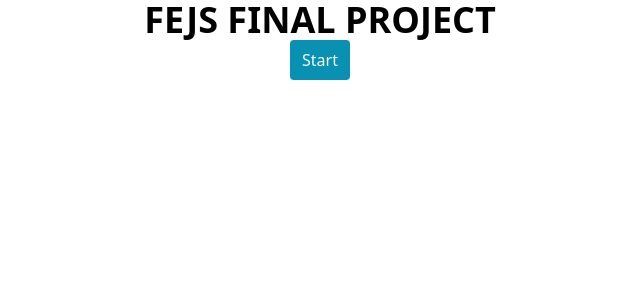
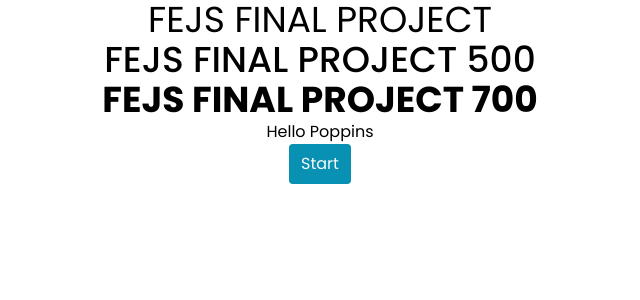
Before and after one commit to mfarrass/finalproject-fejs2, a React (Create React App) app: page / in a window 1280 px wide. Shown: the top 300 px of the page, without its empty margins (320-960 px from the left). Built offline with nearby package versions, Linux system fonts and the light colour scheme.

Commit message:
Penyesuaian Font

```diff
--- a/public/index.html
+++ b/public/index.html
@@ -8,6 +8,12 @@
     <meta
       name="description"
       content="Web site created using create-react-app"
+    />
+    <link rel="preconnect" href="https://fonts.googleapis.com" />
+    <link rel="preconnect" href="https://fonts.gstatic.com" crossorigin />
+    <link
+      href="https://fonts.googleapis.com/css2?family=Poppins:wght@400;500;700&display=swap"
+      rel="stylesheet"
     />
     <link rel="apple-touch-icon" href="%PUBLIC_URL%/logo192.png" />
     <!--
--- a/src/App.js
+++ b/src/App.js
@@ -1,7 +1,10 @@
 function App() {
   return (
     <div className="flex justify-center items-center flex-col">
-      <h1 className="text-4xl font-semibold">FEJS FINAL PROJECT</h1>
+      <h1 className="text-4xl">FEJS FINAL PROJECT</h1>
+      <h1 className="text-4xl font-semibold">FEJS FINAL PROJECT 500</h1>
+      <h1 className="text-4xl font-bold">FEJS FINAL PROJECT 700</h1>
+      <p>Hello Poppins</p>
       <a
         href="/"
         className="px-3 py-2 bg-cyan-600 rounded text-gray-50 hover:bg-cyan-800 hover:text-gray-100"
--- a/tailwind.config.js
+++ b/tailwind.config.js
@@ -1,7 +1,16 @@
 /** @type {import('tailwindcss').Config} */
+const defaultTheme = require("tailwindcss/defaultTheme");
+
 module.exports = {
   content: ["./src/**/*.{js,jsx}"],
   theme: {
+    fontWeight: {
+      ...defaultTheme.fontWeight,
+      semibold: 500,
+    },
+    fontFamily: {
+      sans: ["Poppins", ...defaultTheme.fontFamily.sans],
+    },
     extend: {},
   },
   plugins: [],
```
